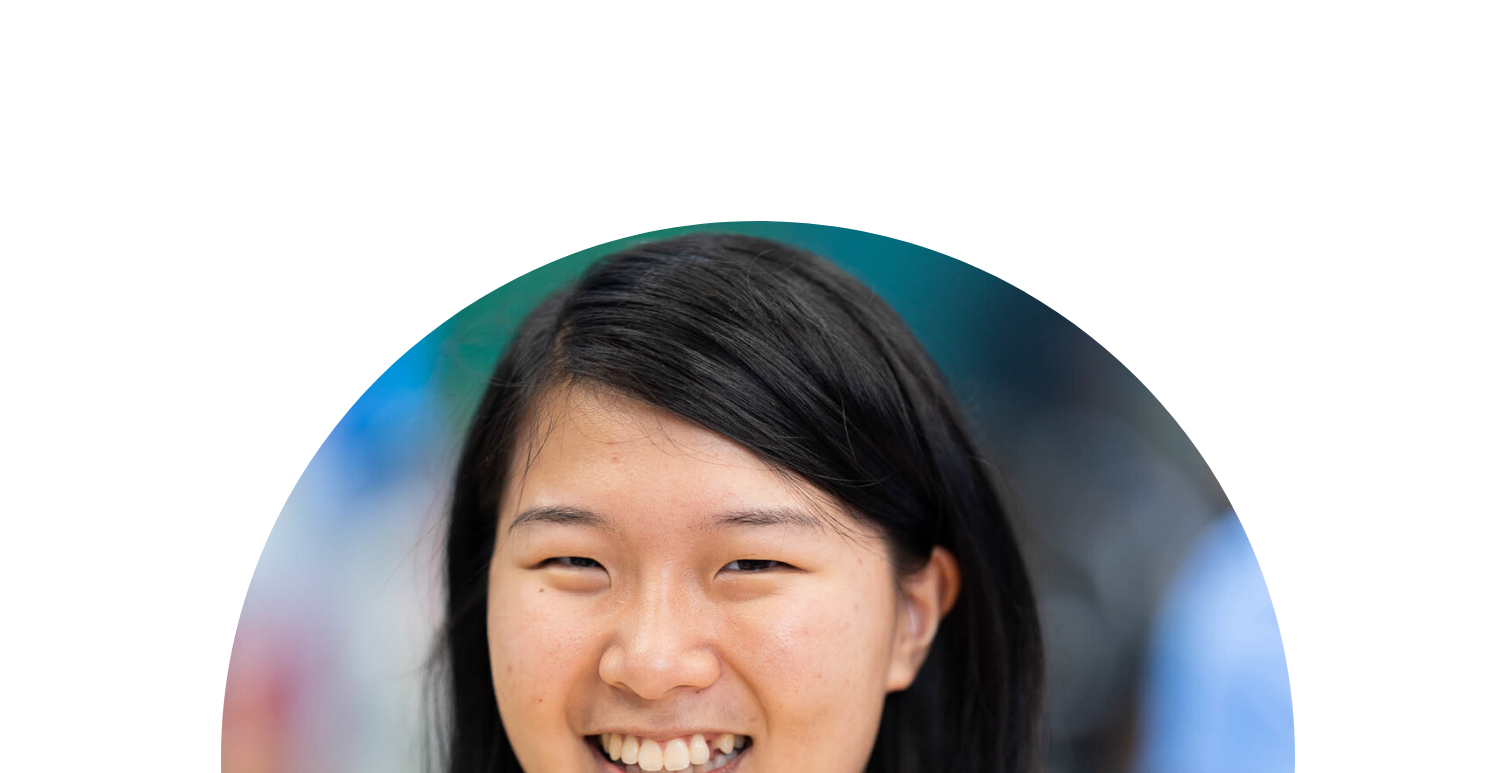
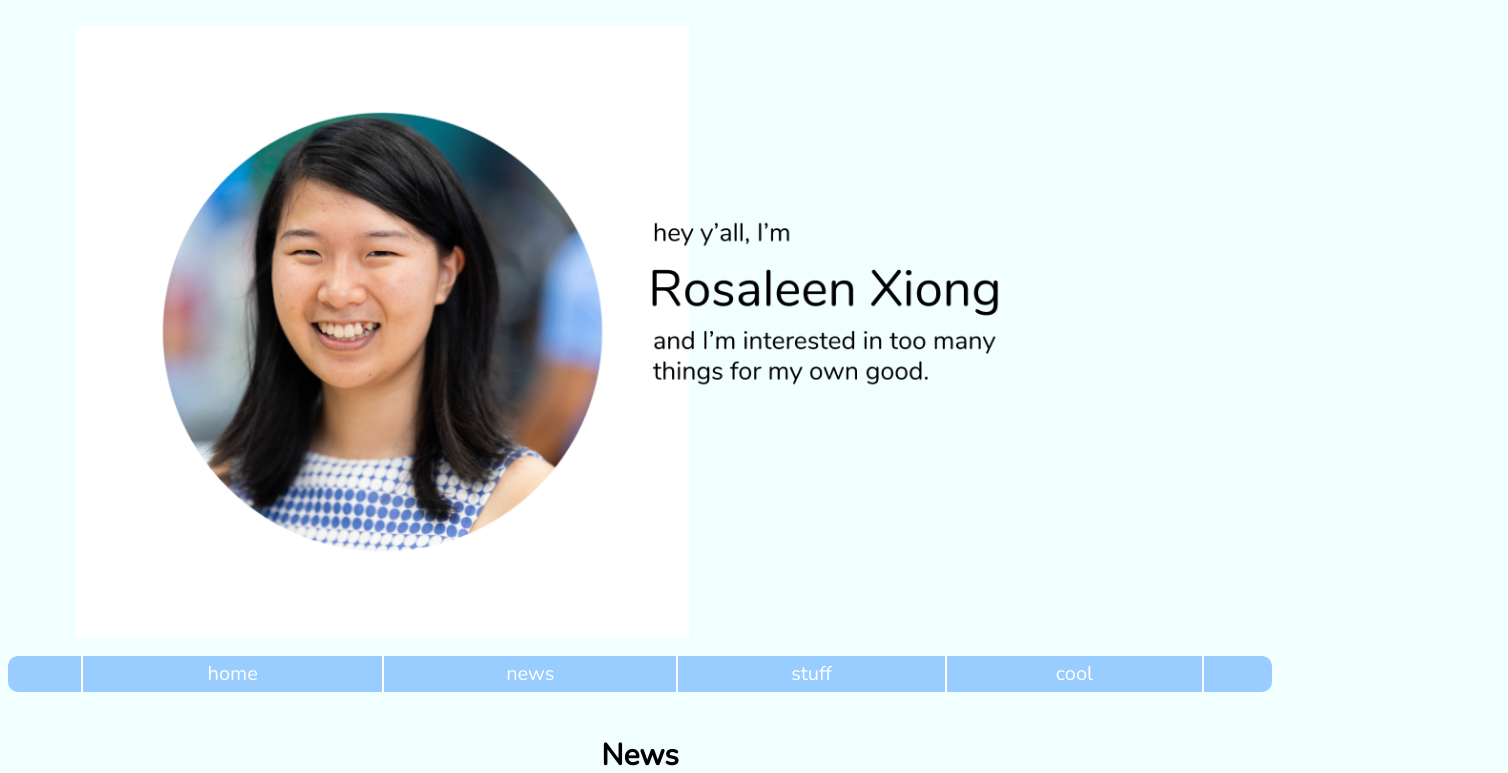
Before and after one commit to rosaleenmao/rosaleenmao.github.io, a plain HTML site: page index.html in a window 1280 px wide. Shown: the top 773 px of the page, 1508 px wide, since content can reach past the window. Drawn offline with nearby package versions, Linux system fonts and the light colour scheme.

Commit message:
not ready for public consumption yet

```diff
--- a/index.html
+++ b/index.html
@@ -1 +1,94 @@
-<img src = "my_face.png"></img>
+<!doctype html>
+<head>
+    <link href="https://fonts.googleapis.com/css2?family=Nunito&display=swap" rel="stylesheet">
+</head>
+<style>
+    .responsive {
+        width: 90%;
+        height: auto;
+        display: block;
+        margin-left: auto;
+        margin-right: auto;
+    }
+
+    ul {
+        display: table;
+        width: 100%;
+        margin: 0 0;
+        -webkit-padding-start: 0px;
+        /* reset chrome default */
+
+        position: -webkit-sticky;
+        /* Safari */
+        position: sticky;
+        top: 0;
+    }
+
+    ul li {
+        display: table-cell;
+        height: 10px;
+        line-height: 10px;
+        font-size: 12px;
+        padding: 5px 10px;
+        text-align: center;
+        background-color: #99ccff;
+        border-right: 2px solid #fff;
+    }
+
+    ul li:first-child {
+        border-radius: 10px 0 0 10px;
+    }
+
+    ul li:last-child {
+        border-radius: 0 10px 10px 0;
+        border-right: 0 none;
+    }
+
+    li a {
+        display: block;
+        padding: 8px;
+        color: white;
+        text-align: center;
+        text-decoration: none;
+        font-family: 'Nunito', sans-serif;
+        font-size: 20px;
+    }
+
+    li a:hover {
+        background-color: #3399ff;
+    }
+
+    h1 {
+        font-family: 'Nunito', sans-serif;
+        text-align: center;
+        font-size: 30px;
+    }
+</style>
+<title>Rosaleen Xiong</title>
+<link rel="icon" href="assets/favicon.png">
+<body style="background-color: #f2ffff;">
+<img id="home" src="assets/banner.png"
+    alt="hey y'all, I'm Rosaleen Xiong and I'm interested in too many things for my own good." class="responsive"></img>
+<ul>
+    <li></li>
+    <li><a href="#home">home</a></li>
+    <li><a href="#news">news</a></li>
+    <li><a href="#contact">stuff</a></li>
+    <li><a href="#about">cool</a></li>
+    <li></li>
+</ul>
+<section id="news">
+    <br>
+    <h1>News</hi>
+        <img src="assets/banner.png" alt="blah" class="responsive"></img>
+        <img src="assets/banner.png" alt="blah" class="responsive"></img>
+        <img src="assets/banner.png" alt="blah" class="responsive"></img>
+</section>
+<section id="contact">
+    <br>
+    <h1>Contact</hi>
+        <img src="assets/banner.png" alt="blah" class="responsive"></img>
+        <img src="assets/banner.png" alt="blah" class="responsive"></img>
+        <img src="assets/banner.png" alt="blah" class="responsive"></img>
+</section>
+</body>
```
Also changed, not shown: assets/banner.png (added), assets/favicon.png (renamed from my_face.png), 1 other file.
